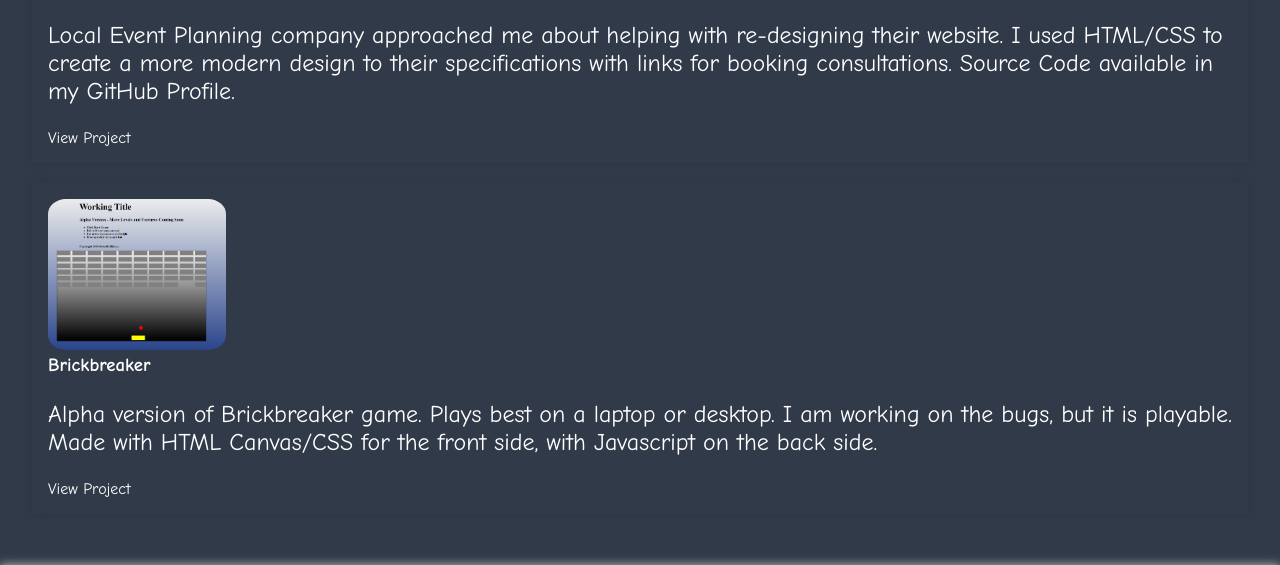
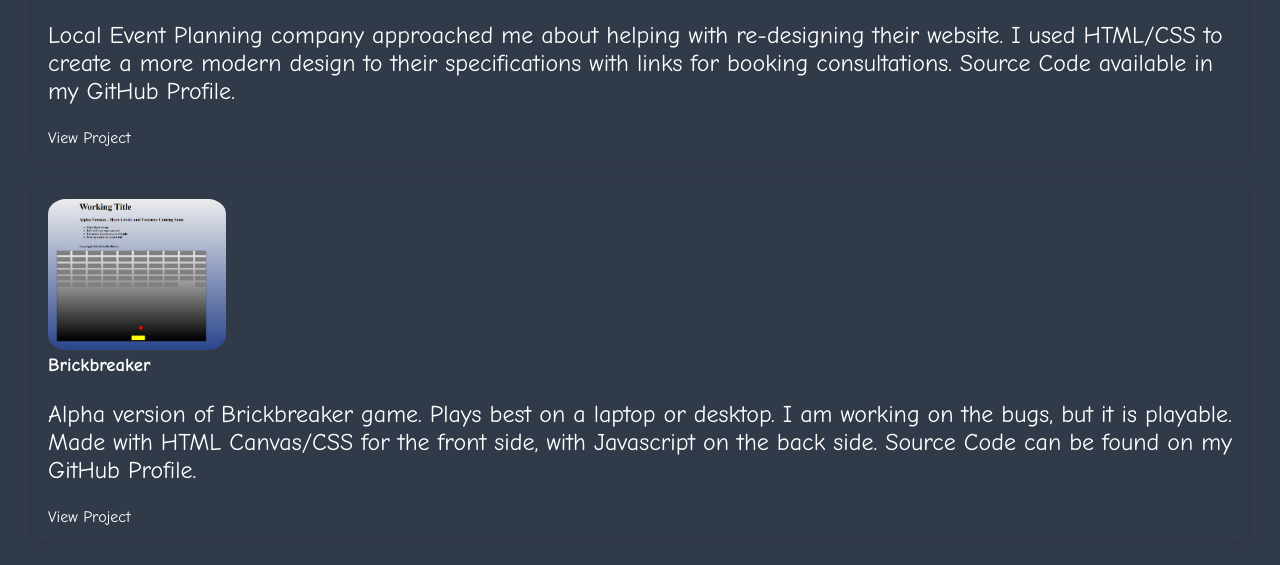
Before and after one commit to ItsHeyBlinken/ItsHeyblinken.github.io, a plain HTML site: page index.html in a window 1280 px wide. Shown: the part 1589-2154 px from the top of the page. Drawn offline with Linux system fonts and the light colour scheme.

Commit message:
update to index.html
added where to find source code

```diff
--- a/index.html
+++ b/index.html
@@ -37,7 +37,7 @@
         <div class="project-tile">
             <img src="./projects/Brick Breaker Game/Bricks.png" alt="Brickbreaker game screenshot">
             <h3>Brickbreaker</h3>
-            <p>Alpha version of Brickbreaker game.  Plays best on a laptop or desktop.  I am working on the bugs, but it is playable.  Made with HTML Canvas/CSS for the front side, with Javascript on the back side.</p>
+            <p>Alpha version of Brickbreaker game.  Plays best on a laptop or desktop.  I am working on the bugs, but it is playable.  Made with HTML Canvas/CSS for the front side, with Javascript on the back side.  Source Code can be found on my GitHub Profile.</p>
             <a href="./projects/Brick Breaker Game/index.html" target="_blank">View Project</a>
         </div>
     </section>
```
